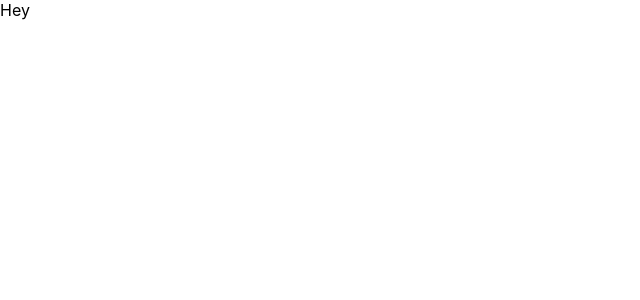
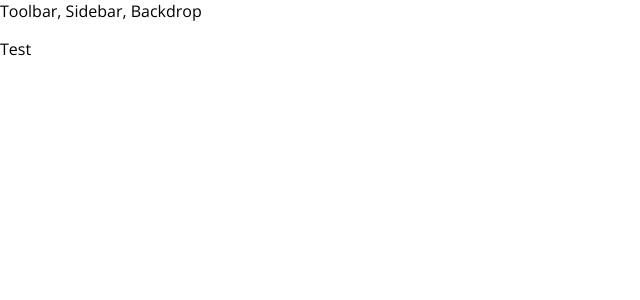
Before and after one commit to juliatan/burger-builder, a React (Create React App) app: page / in a window 1280 px wide. Shown: the top 300 px of the page, without its empty margins (0-640 px from the left). Built offline with nearby package versions, Linux system fonts and the light colour scheme.

Commit message:
Created basic layout structure of app

```diff
--- a/src/App.js
+++ b/src/App.js
@@ -1,11 +1,16 @@
-import React from 'react';
+import React, {Component} from 'react';
+import Layout from './components/Layout/Layout';
 
-function App() {
-  return (
-    <div>
-      Hey
-    </div>
-  );
+class App extends Component {
+  render() {
+    return (
+      <div>
+        <Layout>
+          <p>Test</p>
+        </Layout>
+      </div>
+    );
+  }
 }
 
 export default App;
--- /dev/null
+++ b/src/components/Layout/Layout.js
@@ -0,0 +1,13 @@
+import React from 'react';
+import Aux from '../../hoc/Aux/Aux';
+
+const layout = (props) => (
+  <Aux>
+    <div>Toolbar, Sidebar, Backdrop</div>
+    <main>
+      {props.children}
+    </main>
+  </Aux>
+);
+
+export default layout;
--- /dev/null
+++ b/src/hoc/Aux/Aux.js
@@ -0,0 +1,3 @@
+const aux = (props) => props.children;
+
+export default aux;
--- a/src/index.css
+++ b/src/index.css
@@ -1,8 +1,6 @@
 body {
   margin: 0;
-  font-family: -apple-system, BlinkMacSystemFont, 'Segoe UI', 'Roboto', 'Oxygen',
-    'Ubuntu', 'Cantarell', 'Fira Sans', 'Droid Sans', 'Helvetica Neue',
-    sans-serif;
+  font-family: "Open Sans", sans-serif;
   -webkit-font-smoothing: antialiased;
   -moz-osx-font-smoothing: grayscale;
 }
```
